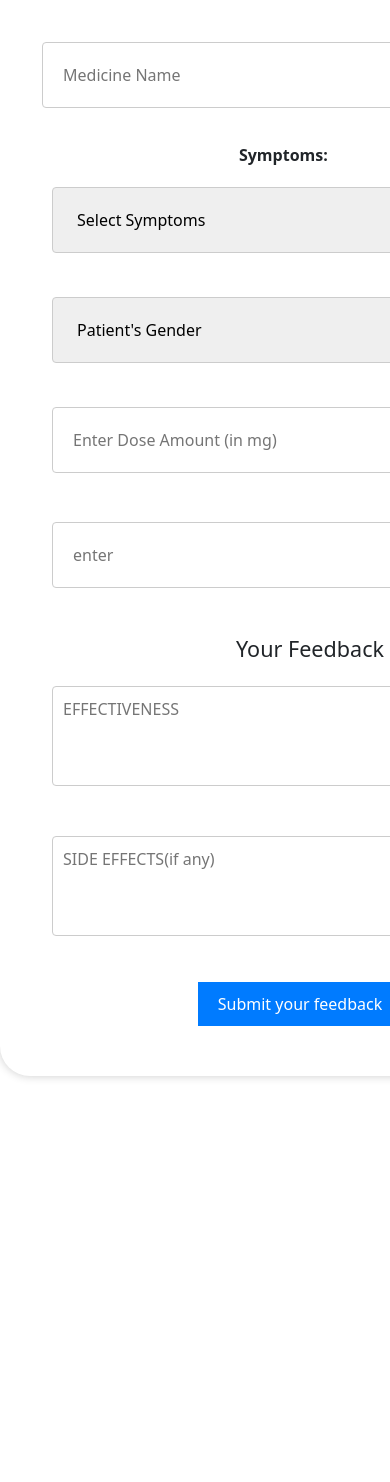
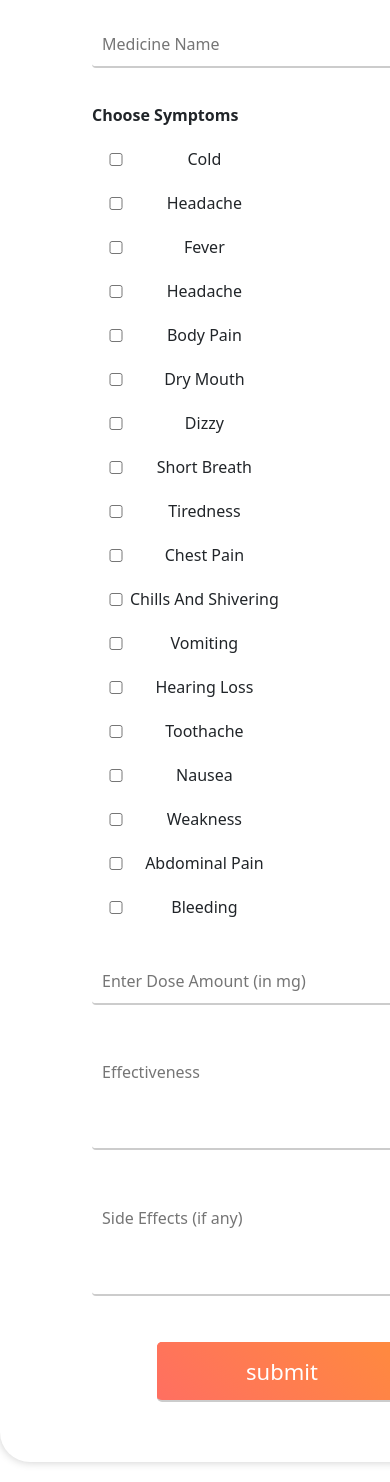
Before and after one commit to MISHRAADITYA13/mywork, a plain HTML site: page feedback.html in a window 390 px wide. Shown: the part 283-1765 px from the top of the page. Before the commit the page ends 1379 px from the top, so only its background shows below. Drawn offline with nearby package versions, Linux system fonts and the light colour scheme.

Commit message:
feedback complete

```diff
--- a/feedback.html
+++ b/feedback.html
@@ -6,6 +6,23 @@
     <title>Feedback</title>
     <link rel="stylesheet" href="./patient_details.css">
     <link href="https://cdn.jsdelivr.net/npm/bootstrap@5.3.2/dist/css/bootstrap.min.css" rel="stylesheet" integrity="sha384-T3c6CoIi6uLrA9TneNEoa7RxnatzjcDSCmG1MXxSR1GAsXEV/Dwwykc2MPK8M2HN" crossorigin="anonymous">
+    <script src="/mywork/button.js"></script>
+    <script src="https://code.jquery.com/jquery-3.6.0.min.js"></script>
+    <script>
+        $(document).ready(function () {
+            $(".multiselect-input").click(function () {
+                $(".multiselect-options").toggle();
+            });
+
+            $(".multiselect-options input[type='checkbox']").change(function () {
+                const selectedValues = [];
+                $(".multiselect-options input[type='checkbox']:checked").each(function () {
+                    selectedValues.push($(this).val());
+                });
+                $(".multiselect-values").val(selectedValues.join(', '));
+            });
+        });
+    </script>
 
     <style>
         /* CSS to set the background image and adjust opacity */
@@ -20,16 +37,9 @@
             right: 0;
             bottom: 0;
             opacity: 0.5; /* Adjust the opacity value as needed (0.0 to 1.0) */
-            z-index: -1; /* Place the pseudo-element behind the content */
+            z-index: -1;
             width: 100%;
             min-height: 70%;
-        }
-        #submit_btn{
-            border-radius: 7px;
-            background-color: #FF725E;
-        }
-        #submit_btn:hover{
-            background-color: rgba(0, 0, 0, 0.708);
         }
         #patient_details_form{
             width: 300px;
@@ -47,7 +57,8 @@
     <style>
         .form-group {
             margin-bottom: 20px;
-            width: 300px;
+            margin-left:60px;
+            width: 400px;
         }
         .form-group input,
         .form-group textarea,
@@ -65,15 +76,18 @@
 
         .form-group input[type="text"],
         .form-group input[type="email"],
-        .form-group textarea {
+        .form-group textarea,
+        .form-group select,
+        .form-group input[type="checkbox"] {
             background-color: transparent;
         }
 
         .form-group input[type="text"]:hover,
         .form-group input[type="email"]:hover,
         .form-group textarea:hover,
-        .form-group select:hover {
-            border-color: #FF725E; /* Change color on hover */
+        .form-group select:hover,
+        .form-group input[type="checkbox"]:hover {
+            border-color: #FF725E;
         }
 
         .form-group button {
@@ -86,6 +100,33 @@
         .form-group button:hover {
             background-color: #FF725E;
         }
+
+        .button {
+            padding: 15px 30px;
+            font-size: 20px;
+            background-image: linear-gradient(45deg, #ff6f61, #ff8b3d); /* Gradient button background */
+            color: #fff;
+            border: none;
+            width: 230px;
+            border-radius: 5px;
+            cursor: pointer;
+            transition: transform 0.2s ease, background-image 0.3s ease;
+        }
+        .button:hover {
+            transform: scale(1.05); /* Slight button scaling on hover */
+            background-image: linear-gradient(45deg, #ff8b3d, #ff6f61); /* Darker gradient on hover */
+        }
+
+        label {
+            display: flex;
+            align-items: center;
+            justify-content: left;
+        }
+
+        input[type="checkbox"] {
+            margin-right: 5px;
+        }
+
     </style>
 </head>
 <body>
@@ -96,105 +137,120 @@
     </div>
       <div class="container" style="width:600px; min-height: 400px;">
         <div style="padding: 10px;">
-            <center>
-                <form method="post" action="#">
+            <!-- <center> -->
+                <form id="patient_details_form">
+                    <div class="form-group">
                         <h1>FEEDBACK FORM</h1>
-                    <fieldset>
+                    </div>
+                    <div class="form-group">
+                        <td><input type="text" id="name" name="Doctor name" placeholder="Enter Your Name" placeholder="Doctor's Name" required></td>
+                    </div>
+                    <div class="form-group">
+                        <input type="number" name="DR-EXPERIENCE" id="Experience" min="0" placeholder="Enter your experience">
+                    </div>
+                    <div class="form-group">
+                        <input type="text" id="Medicine" name="Medicine" placeholder="Medicine Name" required>
+                    </div>
+                    <div class="form-group" style="width: 500px;">
+                        <label for="symptoms">Choose Symptoms</label>
                         <table>
                             <tr>
-                                <td><input type="text" id="name" name="Doctor name" placeholder="Enter Your Name" placeholder="Doctor's Name" required></td>
+                                <td><input type="checkbox" name="cold" id=""></td>
+                                <td><p>Cold</p></td>
                             </tr>
                             <tr>
-                                <td>
-                                    <input type="number" name="DR-EXPERIENCE" id="Experience" placeholder="Enter your experience">
-                                </td>
+                                <td><input type="checkbox" name="headache" id=""></td>
+                                <td><p>Headache</p></td>
+                            </tr>
+                            <tr>
+                                <td><input type="checkbox" name="fever" id=""></td>
+                                <td><p>Fever</p></td>
+                            </tr>
+                            <tr>
+                                <td><input type="checkbox" name="headache" id=""></td>
+                                <td><p>Headache</p></td>
+                            </tr>
+                            <tr>
+                                <td><input type="checkbox" name="body pain" id=""></td>
+                                <td><p>Body Pain</p></td>
+                            </tr>
+                            <tr>
+                                <td><input type="checkbox" name="dry mouth" id=""></td>
+                                <td><p>Dry Mouth</p></td>
+                            </tr>
+                            <tr>
+                                <td><input type="checkbox" name="dizzy" id=""></td>
+                                <td><p>Dizzy</p></td>
+                            </tr>
+                            <tr>
+                                <td><input type="checkbox" name="short breath" id=""></td>
+                                <td><p>Short Breath</p></td>
+                            </tr>
+                            <tr>
+                                <td><input type="checkbox" name="tiredness" id=""></td>
+                                <td><p>Tiredness</p></td>
+                            </tr>
+                            <tr>
+                                <td><input type="checkbox" name="chest pain" id=""></td>
+                                <td><p>Chest Pain</p></td>
+                            </tr>
+                            <tr>
+                                <td><input type="checkbox" name="chills and shivering" id=""></td>
+                                <td><p>Chills And Shivering</p></td>
+                            </tr>
+                            <tr>
+                                <td><input type="checkbox" name="vomiting" id=""></td>
+                                <td><p>Vomiting</p></td>
+                            </tr>
+                            <tr>
+                                <td><input type="checkbox" name="hearing loss" id=""></td>
+                                <td><p>Hearing Loss</p></td>
+                            </tr>
+                            <tr>
+                                <td><input type="checkbox" name="toothache" id=""></td>
+                                <td><p>Toothache</p></td>
+                            </tr>
+                            <tr>
+                                <td><input type="checkbox" name="nause" id=""></td>
+                                <td><p>Nausea</p></td>
+                            </tr><tr>
+                                <td><input type="checkbox" name="weakness" id=""></td>
+                                <td><p>Weakness</p></td>
+                            </tr><tr>
+                                <td><input type="checkbox" name="abdominal pain" id=""></td>
+                                <td><p>Abdominal Pain</p></td>
+                            </tr><tr>
+                                <td><input type="checkbox" name="bleeding" id=""></td>
+                                <td><p>Bleeding</p></td>
                             </tr>
                         </table>
-                    </fieldset>
-
-                    <fieldset>
-                        <tr>
-                            <td>
-                                <input type="text" id="text" name="Medicine" placeholder="Medicine Name" required>
-                            </td>
-                        </tr>
-                        <div>
-                            <label for="symptoms">Symptoms:</label>
-                            &nbsp; &nbsp; &nbsp; &nbsp;
-                        <select id="Symptoms" name="Symptoms" required>
-                            <option value="" disabled selected>Select Symptoms</option>
-                            <option value="fever">Fever</option>
-                            <option value="runny nose">Runny nose</option>
-                            <option value="Headache">Headache</option>
-                            <option value="Cough">Cough</option>
-                            <option value="Diabetes">Diabetes</option>
-                            <option value="Hepatitis B">Hepatitis B</option>
-                            <option value="Hepatitis A">Hepatitis A</option>
-                            <option value="High cholesterol">High cholesterol</option>
-                            <option value="Migraine">Migraine</option>
-                            <option value="Diarrhea">Diarrhea</option>
-                            <option value="Eye irritation">Eye irritation</option>
-                            <option value="Cholera">Cholera</option>
-                            <option value="Jaundice">Jaundice</option>
-                            <option value="Urinary Tract Infection">Diarrhea</option> </select>
-                            &nbsp; &nbsp; &nbsp; &nbsp;
-
-                            <select name="duration" id="status">
-                                <option value="" disabled selected>Patient's Gender</option>
-                                <option value="5"> 5days </option>
-                                <option value=">5">more than 5 days</option>
-                                <option value="10"> 10 days</option>
-                                <option value="15">15 days </option>
-                                <option value="1"> 1 month</option>
-                                <option value="2">2 month</option>
-                                <option value="3">3 month</option>
-                                <option value="4"> 4 month</option>
-                                <option value="5">5 month </option>
-                                <option value="6"> 6 month</option>
-                                <option value="1">1 year</option>
-                            </select>
-
-                            &nbsp; &nbsp; &nbsp; &nbsp;
-                            <tr>
-                            <td>
+                    </div>
+                    <div class="form-group">
                         <input type="text" id="text" name="dosage" placeholder="Enter Dose Amount (in mg)" required>
-                            </td>
-                        </tr>
-                            &nbsp; &nbsp; &nbsp; &nbsp;
-
-                            <tr>
-                                <td>
-                                    <input type="text" id="text" name="Medicine" placeholder="enter" required>
-                                </td>
-                            </tr>
-
                     </div>
-                    </fieldset>
-
-                    <fieldset>
-                        <legend>Your Feedback</legend>
-                        <div>
+                    <div class="form-group">
                         <textarea
                                     id="msg"
                                     name="user_msg"
                                     rows="4"
-                            cols="20"
-                            placeholder="EFFECTIVENESS"></textarea>
-                            &nbsp; &nbsp; &nbsp; &nbsp;
+                                    cols="10"
+                                    placeholder="Effectiveness"></textarea>
+                    </div>
+                    <div class="form-group">
                         <textarea
                                     id="msg"
                                     name="SIDE EFFECTS(if any)"
                                     rows="4"
                                     cols="20"
-                            placeholder="SIDE EFFECTS(if any)"></textarea>
+                                    placeholder="Side Effects (if any)"></textarea>
                     </div>
-                    </fieldset>
 
-                    <div id="submitbutton">
-                        <button type="submit" id="submit">Submit your feedback</button>
+                    <div class="form-group">
+                        <!-- <button type="submit" id="submit_btn" style="opacity: 1; width: 150px;">Next Step</button> -->
+                        <button class="button" id="btn_2" style="width:250px; height: 60px; font-size: 22px;">submit</button>
                     </div>
                 </form>
-            </center>
+            <!-- </center> -->
         </div>
     </div>
 </body>
--- a/patient_details.css
+++ b/patient_details.css
@@ -118,7 +118,7 @@ textarea:focus {
     border-color: #007BFF;
 }
 
-button {
+/* button {
     background-color: #007BFF;
     color: #fff;
     border: none;
@@ -131,4 +131,34 @@ button {
 
 button:hover {
     background-color: #0056b3;
+} */
+
+.multiselect {
+    position: relative;
+    width: 200px;
 }
+
+.multiselect-input {
+    width: 100%;
+    padding: 5px;
+}
+
+.multiselect-options {
+    display: none;
+    position: absolute;
+    width: 100%;
+    border: 1px solid #ccc;
+    background-color: #fff;
+    list-style: none;
+    padding: 0;
+    max-height: 150px;
+    overflow-y: auto;
+}
+
+.multiselect-options li {
+    padding: 5px;
+}
+
+.multiselect-options label {
+    display: block;
+}
```
Also changed, not shown: mainpage.html (+1 -1 lines), patient_details.html (+21 -3 lines), profession.html (+1 -1 lines), button.js (renamed from profession.js). Lines whose indentation alone changed are shown as unchanged.
